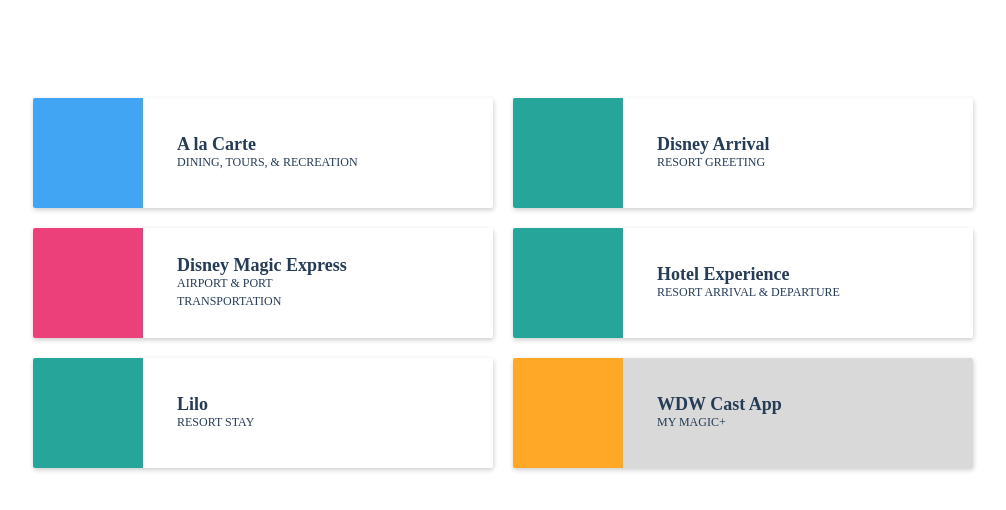
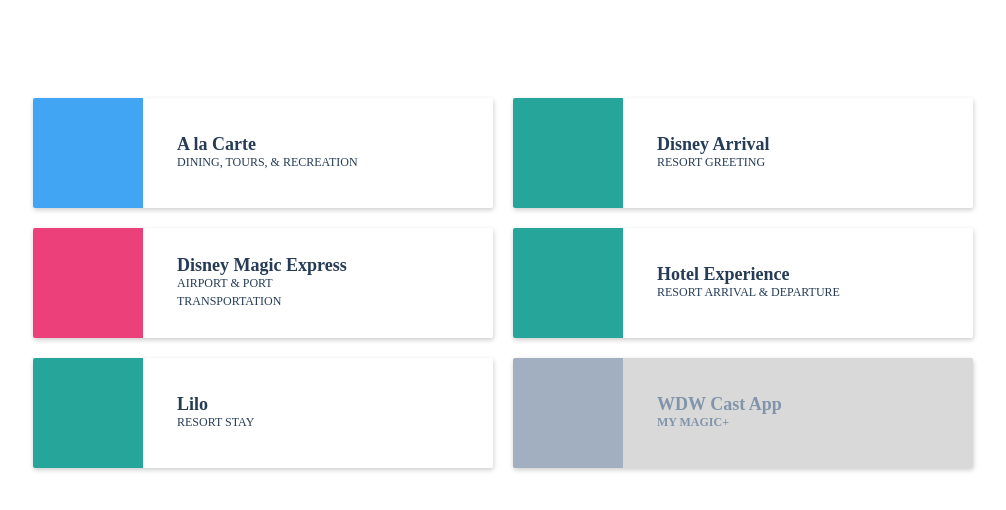
Before and after one commit to richardpdorr/playground, a website: page src/index.html in a window 1280 px wide. Shown: the whole page, without its empty margins (42-1048 px from the left). Drawn offline with Linux system fonts and the light colour scheme.

Commit message:
updated disabled class

```diff
--- a/src/index.html
+++ b/src/index.html
@@ -15,21 +15,21 @@
                   <div class="flex-items">
                         <div class="imgIcon imgIconAlaCarte a-la-carte-icon-svg">
                         </div>
-                        <div class="imgIcon">
+                        <div class="card-text">
                               <span class="appText appTitle ">A la Carte</span>
                               <span class="appText appDescription">DINING, TOURS, & RECREATION</span>
                         </div>
                   </div>
                 <div class="flex-items">
                     <div class="imgIcon imgIconDA disney-arrival-icon-svg"></div>
-                    <div class="imgIcon">
+                    <div class="card-text">
                             <span class="appText appTitle">Disney Arrival</span>
                             <span class="appText appDescription">RESORT GREETING</span>
                     </div>
                 </div>
       <div class="flex-items">
               <div class="imgIcon imgIconDME dme-icon-svg"></div>
-              <div class="imgIcon">
+              <div class="card-text">
                     <span class="appText appTitle">Disney Magic Express</span>
                     <span class="appText appDescription">AIRPORT & PORT
                           <br>TRANSPORTATION</span>
@@ -38,7 +38,7 @@
       </div>
     <div class="flex-items">
           <div class="imgIcon imgIconLilo hotelexperience-icon-svg"></div>
-          <div class="imgIcon">
+          <div class="card-text">
                   <span class="appText appTitle">Hotel Experience</span>
                   <span class="appText appDescription">RESORT ARRIVAL & DEPARTURE</span>
           </div>
@@ -46,15 +46,15 @@
 
     <div class="flex-items">
           <div class="imgIcon imgIconLilo lilo-icon-svg"></div>
-          <div class="imgIcon">
+          <div class="card-text">
                   <span class="appText appTitle">Lilo</span>
                   <span class="appText appDescription">RESORT STAY</span>
            </div>
 
     </div>
     <div class="flex-items -disabled">
-          <div class=" imgIcon imgIconWDWCastApp wdwcast-icon-svg"></div>
-          <div class="imgIcon">
+          <div class= "imgIcon imgIconWDWCastApp wdwcast-icon-svg"></div>
+          <div class="card-text">
                   <span class="appText appTitle">WDW Cast App</span>
                   <span class="appText appDescription">MY MAGIC+</span>
           </div>
--- a/src/less/cards.less
+++ b/src/less/cards.less
@@ -43,9 +43,6 @@
   font-size: 18px;
   font-weight:700;
 }
- .disabled {
-
-}
  .flex-items {
   box-shadow: 0.5px 2px 5px 0px #CDCDCD;
   margin: 10px;
@@ -60,6 +57,16 @@
   &.-disabled {
       background-color:@kng-color-medium-grey;
       color:@kng-color-active-grey;
+      & > .imgIcon {
+        background-color: @kng-color-inactive-grey;
+
+      }
+      & > .card-text {
+        & > .appText {
+          color:@kng-color-messaging-grey;
+          font-weight: 700;
+        }
+      }
   }
   &:hover {
     border: 2px solid #99a4b5;
@@ -77,9 +84,15 @@
  .imgIcon {
   display: inline-block;
   color: #253b56;
-  font-weight:bold;
+  font-weight:700;
   vertical-align: middle;
-  font-weight: bold;
+
+}
+.card-text {
+  display: inline-block;
+  font-weight:700;
+  vertical-align: middle;
+
 }
  .imgIconAlaCarte {
 background-color: #42A5F3;
--- a/src/public/css/cards-less.css
+++ b/src/public/css/cards-less.css
@@ -298,6 +298,13 @@
   background-color: #d9d9d9;
   color: #65778a;
 }
+.flex-items.-disabled > .imgIcon {
+  background-color: #a1afc0;
+}
+.flex-items.-disabled > .card-text > .appText {
+  color: #8294aa;
+  font-weight: 700;
+}
 .flex-items:hover {
   border: 2px solid #99a4b5;
   border-radius: 3px;
@@ -311,8 +318,13 @@
 .imgIcon {
   display: inline-block;
   color: #253b56;
+  font-weight: 700;
   vertical-align: middle;
-  font-weight: bold;
+}
+.card-text {
+  display: inline-block;
+  font-weight: 700;
+  vertical-align: middle;
 }
 .imgIconAlaCarte {
   background-color: #42A5F3;
```
